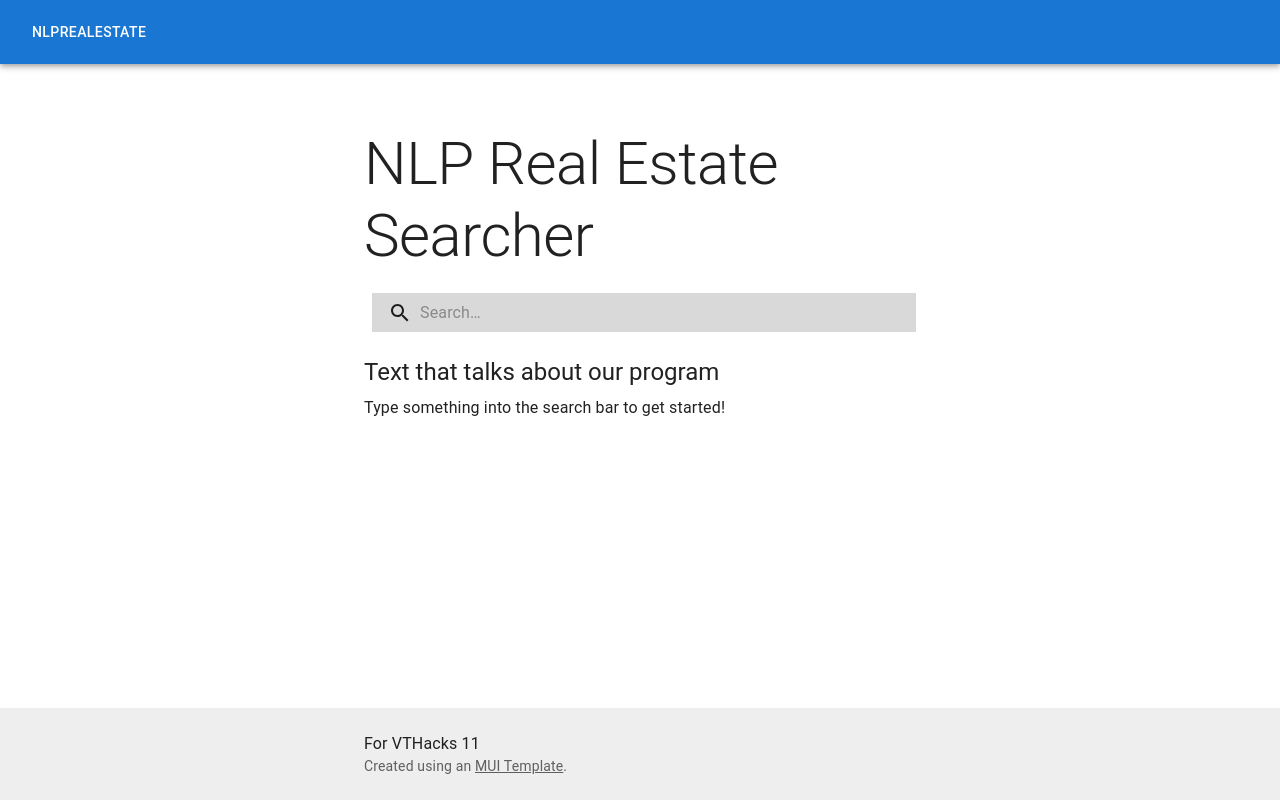
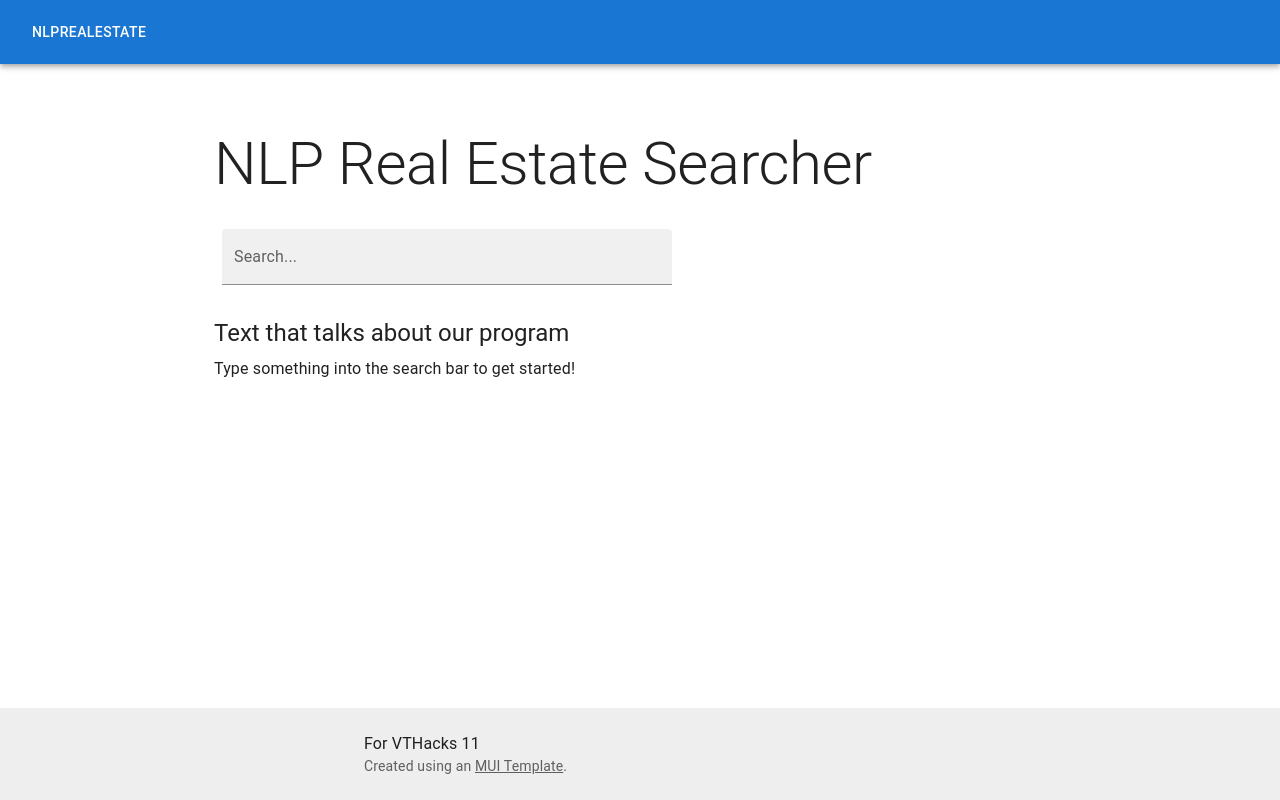
Before and after one commit to CSHieuV/RealifAI, a React (Create React App) app in the folder frontend/: page / in a window 1280 px wide. Built offline with nearby package versions, Linux system fonts and the light colour scheme.

Commit message:
Replace searchbar

```diff
--- a/frontend/src/App.js
+++ b/frontend/src/App.js
@@ -5,8 +5,9 @@ import Box from '@mui/material/Box';
 import Typography from '@mui/material/Typography';
 import Container from '@mui/material/Container';
 import Link from '@mui/material/Link';
-import {alpha, AppBar, Button, InputBase, styled, Toolbar} from "@mui/material";
+import {alpha, AppBar, Button, InputAdornment, InputBase, styled, TextField, Toolbar} from "@mui/material";
 import SearchIcon from '@mui/icons-material/Search';
+import {useState} from 'react';
 
 function Footer() {
   return (
@@ -20,7 +21,6 @@ function Footer() {
   );
 }
 function ButtonAppBar() {
-
     return (
             <AppBar position="static">
                 <Toolbar>
@@ -34,61 +34,32 @@ function ButtonAppBar() {
 const defaultTheme = createTheme();
 
 function SearchBar() {
-    const Search = styled('div')(({ theme }) => ({
-        position: 'relative',
-        border: 1,
-        backgroundColor: alpha(theme.palette.common.black, 0.15),
-        '&:hover': {
-            backgroundColor: alpha(theme.palette.common.black, 0.2),
-        },
-        borderColor: alpha(theme.palette.common.black, 0.5),
-        marginLeft: 0,
-        width: '100%',
-        [theme.breakpoints.up('sm')]: {
-            marginLeft: theme.spacing(1),
-            width: 'auto',
-        },
-    }));
+    const [search, setSearch] = useState("");
 
-    const SearchIconWrapper = styled('div')(({ theme }) => ({
-        padding: theme.spacing(0, 2),
-        height: '100%',
-        position: 'absolute',
-        pointerEvents: 'none',
-        display: 'flex',
-        alignItems: 'center',
-        justifyContent: 'center',
-    }));
+    const handleChange = (e) => {
+        e.preventDefault();
+        setSearch(e.target.value);
 
-    const StyledInputBase = styled(InputBase)(({ theme }) => ({
-        color: 'inherit',
-        '& .MuiInputBase-input': {
-            padding: theme.spacing(1, 1, 1, 0),
-            // vertical padding + font size from searchIcon
-            paddingLeft: `calc(1em + ${theme.spacing(4)})`,
-            transition: theme.transitions.create('width'),
-            width: '100%',
-            [theme.breakpoints.up('sm')]: {
-                width: '12ch',
-                '&:focus': {
-                    width: '20ch',
-                },
-            },
-        },
-    }));
+    };
 
     return (
-        <Search>
-            <SearchIconWrapper>
-                <SearchIcon />
-            </SearchIconWrapper>
-            <StyledInputBase
-                placeholder="Search…"
-                inputProps={{ 'aria-label': 'search' }}
+        <div>
+            <TextField
+                label="Search..."
+                id="filled-start-adornment"
+                sx={{ m: 1, width: '50ch' }}
+                InputProps={{
+
+                }}
+                variant="filled"
             />
-        </Search>
+
+        </div>
+
     )
+
 }
+
 export default function App() {
   return (
       <ThemeProvider theme={defaultTheme}>
@@ -101,7 +72,7 @@ export default function App() {
         >
             <ButtonAppBar/>
           <CssBaseline />
-          <Container component="main" sx={{ mt: 8, mb: 2 }} maxWidth="sm">
+          <Container component="main" sx={{ mt: 8, mb: 2 }} maxWidth="md">
             <Typography variant="h2" component="h1" gutterBottom>
               NLP Real Estate Searcher
             </Typography>
```
